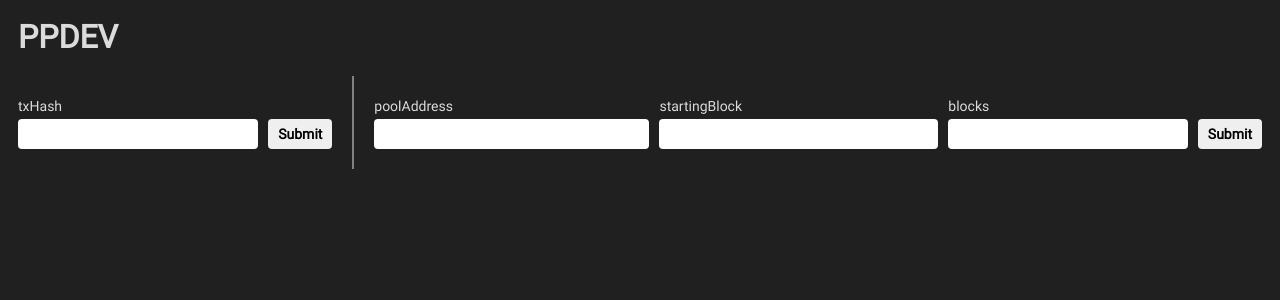
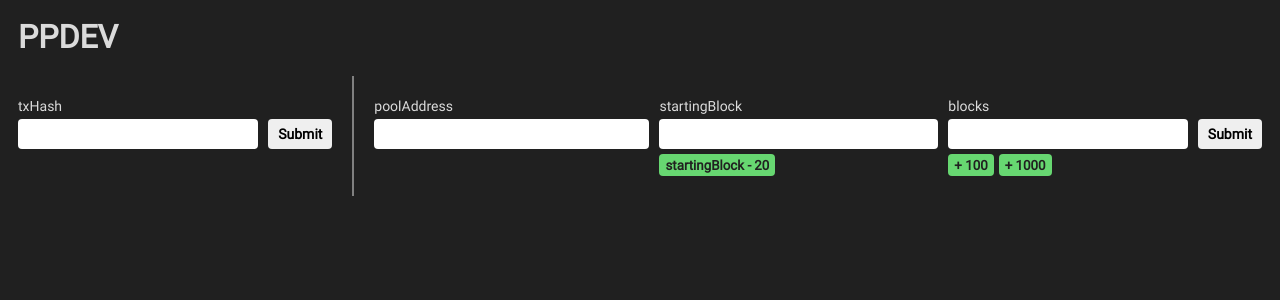
Before and after one commit to KseniaLass/ppdev-vue, a Vue app: page / in a window 1280 px wide. Shown: the top 300 px of the page. Built offline with nearby package versions, Linux system fonts and the light colour scheme; what vue3-apexcharts would draw is missing.

Commit message:
add increment buttons

```diff
--- a/src/assets/css/variables.scss
+++ b/src/assets/css/variables.scss
@@ -1,5 +1,10 @@
 $success: #67d771;
+$successhover: #3bb546;
 $error: #d76767;
 $error: #d76767;
 $link: #2e89cd;
 $linkhover: #026bbb;
+
+$light: #dbdbdb;
+$dark: #202020;
+$border-radius: 4px;
--- a/src/components/UI/AppForm.vue
+++ b/src/components/UI/AppForm.vue
@@ -1,29 +1,55 @@
 <script setup lang="ts">
-import type { IFormField } from '@/interfaces'
+import type { IBlocksRequest, IFormField, IPoolsRequest } from '@/interfaces'
 import { ref, toRaw, watch } from 'vue'
 
-const props = withDefaults(defineProps<{
-  fields: IFormField,
-  errorMsg: String
-}>(), {
-  errorMsg: ''
-})
+const props = withDefaults(
+  defineProps<{
+    fields: IFormField
+    errorMsg: String
+  }>(),
+  {
+    errorMsg: ''
+  }
+)
 const emit = defineEmits<{
   submit: IFormField
 }>()
 
-const values = ref({});
+const values = ref({})
 
-watch(props.fields, (val: IFormField) => {
-  values.value =  { ...val }
-})
+values.value = { ...props.fields }
+
+// watch(props.fields, (val: IFormField) => {
+//   console.log('ddd')
+//   values.value =  { ...val }
+// })
+watch(
+  () => props.fields,
+  () => {
+    console.log('prop value changed', props.fields)
+    // for(let key of props.fields.value) {
+    //   values.value[key] = props.fields[key]
+    // }
+  }
+)
 
 function setValue(value: string, key: string): void {
   values.value[key] = value
 }
 
 function submit(): void {
-  emit('submit', {...values.value})
+  emit('submit', { ...values.value })
+}
+
+//@ts-ignore
+function minusStartingBlock() {
+  values.value.startingBlock = (+props.fields.startingBlock - 20).toString()
+  values.value.blocks = (+props.fields.blocks + 20).toString()
+  submit()
+}
+function plusBlocks(count: number) {
+  values.value.blocks = (+props.fields.blocks + count).toString()
+  submit()
 }
 </script>
 
@@ -42,7 +68,7 @@ function submit(): void {
         <label
           :for="key"
           class="form__label"
-        >{{ key }}</label
+          >{{ key }}</label
         >
         <input
           type="text"
@@ -52,13 +78,28 @@ function submit(): void {
           :value="value"
           @input="setValue($event.target.value, key)"
         />
+        <div class="form__buttons">
+          <button
+            v-if="key === 'startingBlock'"
+            @click="minusStartingBlock"
+          >
+            startingBlock - 20
+          </button>
+          <button v-if="key === 'blocks'" @click="plusBlocks(100)">+ 100</button>
+          <button v-if="key === 'blocks'" @click="plusBlocks(1000)">+ 1000</button>
+        </div>
       </div>
       <input
         type="submit"
         class="form__submit"
       />
     </form>
-    <div class="form__error" v-if="props.errorMsg.length">{{errorMsg}}</div>
+    <div
+      class="form__error"
+      v-if="props.errorMsg.length"
+    >
+      {{ errorMsg }}
+    </div>
   </div>
 </template>
 
@@ -91,6 +132,7 @@ function submit(): void {
     font-weight: 600;
     height: 30px;
     font-size: 14px;
+    margin-bottom: 27px;
     &:hover {
       background: white;
     }
@@ -100,5 +142,22 @@ function submit(): void {
     color: var.$error;
     height: 19px;
   }
+  &__buttons {
+    height: 22px;
+    margin-top: 5px;
+    display: flex;
+    button {
+      background: var.$success;
+      border: 0;
+      border-radius: 4px;
+      color: var.$dark;
+      font-weight: 600;
+      cursor: pointer;
+      margin-right: 5px;
+      &:hover {
+        background: var.$successhover;
+      }
+    }
+  }
 }
 </style>
--- a/src/stores/blocks.ts
+++ b/src/stores/blocks.ts
@@ -72,6 +72,7 @@ export const useBlocksStore = defineStore('blocksStore', () => {
   })
 
   async function getBlocks(fields: IBlocksRequest): Promise<void | boolean> {
+    console.log('dfdd', fields)
     const commonStore = useCommonStore()
     if (JSON.stringify(query.value) === JSON.stringify(fields)) {
       commonStore.setCurrentPage('blocks')
@@ -79,13 +80,13 @@ export const useBlocksStore = defineStore('blocksStore', () => {
     }
     try {
       commonStore.setLoader(true)
+      query.value = fields
       blocks.value.error = ''
       const response = await baseGETRequest(
         `http://g.cybara.io/api?poolAddress=${fields.poolAddress}&startingBlock=${fields.startingBlock}&blocks=${fields.blocks}`
       )
       commonStore.setCurrentPage('blocks')
       blocks.value = response
-      query.value = fields
       router.push({ path: '/', query: fields })
     } catch (e) {
       console.error(e)
```
